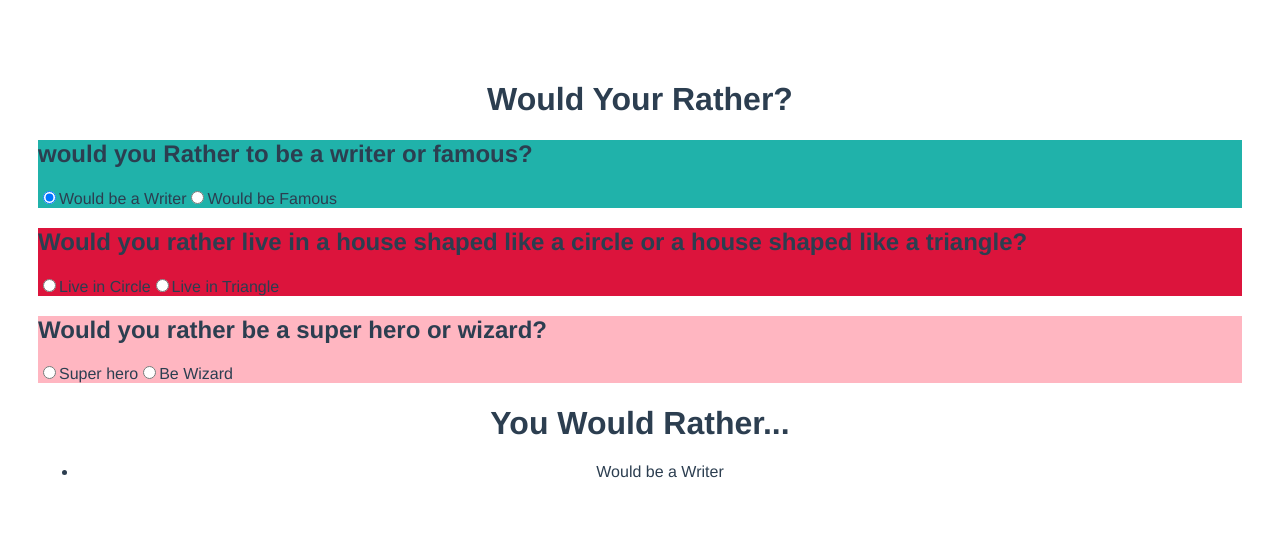
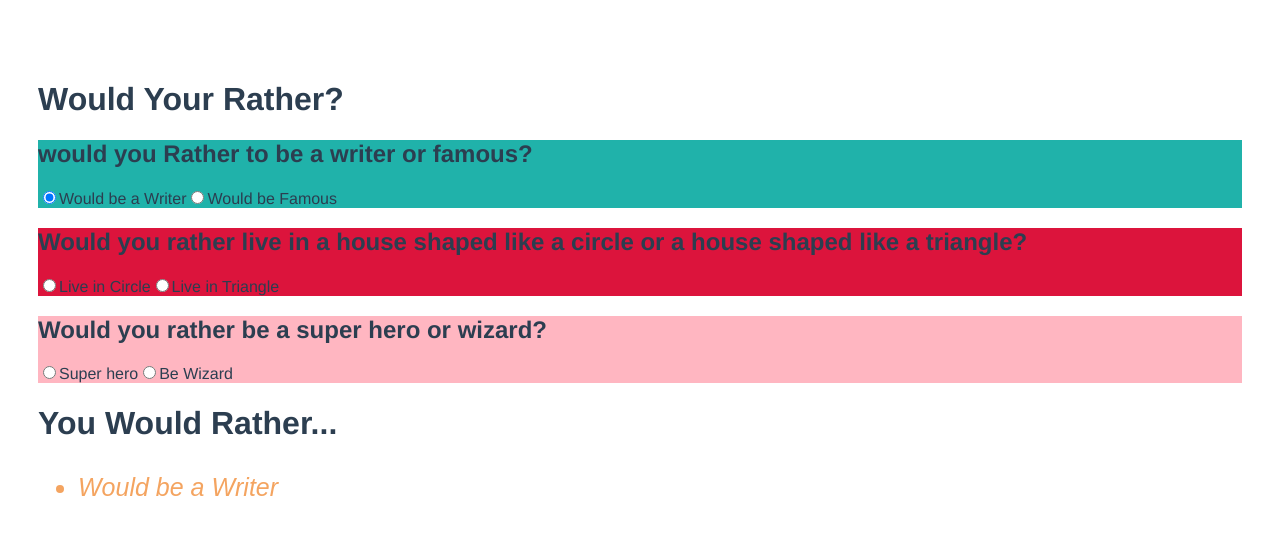
Before and after one commit to matan09/WouldYouRatherQuestion, a Vue app: page / in a window 1280 px wide. Both pictures are taken after a click on the radio button 49 px from the left and 197 px from the top of the page. Shown: the top 534 px of the page. Built offline with nearby package versions, Linux system fonts and the light colour scheme.

Commit message:
user-choices fixed

```diff
--- a/src/App.vue
+++ b/src/App.vue
@@ -3,10 +3,11 @@
     <!-- <img alt="Vue logo" src="./assets/logo.png"> -->
     <h1>Would Your Rather?</h1>
     <wouldYouRatherQuestion
-    v-for="ques in questions" v-bind:key="ques" v-bind:class="'ques-'+ques.id"
+    v-for="ques in questions" v-bind:key="ques.id" v-bind:class="'ques-'+ques.id"
     v-bind:question="ques.question"
     v-bind:answer1="ques.answer1"
     v-bind:answer2="ques.answer2"
+    v-bind:id="ques.id"
 
 
 
@@ -20,7 +21,7 @@
     <p class="userAnswers">
 
       <ul>
-        <li v-for="choice in userChoices" :key="choice"><span>{{choice}}</span></li>
+        <li v-for="choice in userChoices" :key="choice">{{choice}}</li>
       </ul>
     </p>
     </div>
@@ -64,7 +65,9 @@ export default {
     },
     methods: {
       userAnswers(choice){
-        this.userChoices.push(choice)
+        var choiceSplitted = choice.split(",")
+       this.$set(this.userChoices, choiceSplitted[1], choiceSplitted[0])
+
       }
     }
 }
@@ -73,23 +76,20 @@ export default {
 <style>
 #app {
   font-family: 'Avenir', Helvetica, Arial, sans-serif;
-  -webkit-font-smoothing: antialiased;
-  -moz-osx-font-smoothing: grayscale;
-
   color: #2c3e50;
   margin-top: 30px;
   padding:30px;
 }
-ul{
-  text-decoration: black;
-  border:1px thin gray;
-  text-align: center;
+.userAnswers{
 
-  position: centre;
+    font-family: Arial, Helvetica, sans-serif;
+    font-weight: 300;
+    font-size: 25px;
+    color: sandybrown;
+    line-height:1.6;
+    font-style: oblique;
 }
-h1{
-  text-align: center;
-}
+
 
 .ques-0{
   background: lightseagreen
--- a/src/components/wouldYouRatherQuestion.vue
+++ b/src/components/wouldYouRatherQuestion.vue
@@ -3,9 +3,9 @@
         <div>
             <div>
                     <h2>{{ question }}</h2>
-                    <input type="radio" v-model="choice" v-bind:value="answer1" v-on:change="$emit('answer-changed', choice)">
+                    <input type="radio" v-model="choice" v-bind:value="answer1+ ','+id" v-on:change="$emit('answer-changed', choice)">
                     <label>{{answer1}}</label>
-                    <input type="radio" v-model="choice" v-bind:value="answer2" v-on:change="$emit('answer-changed', choice)">
+                    <input type="radio" v-model="choice" v-bind:value="answer2+ ','+id" v-on:change="$emit('answer-changed', choice)">
                     <label>{{answer2}}</label>
                 </div>
         </div>
@@ -21,7 +21,8 @@ export default {// provide what ever is in the script to what ever imports this
 
         }
     },
-    props: {// data provided by the parent
+    props: {// data sent from the parent
+        id: Number,
         question: String,
         answer1: String,
         answer2: String
```
